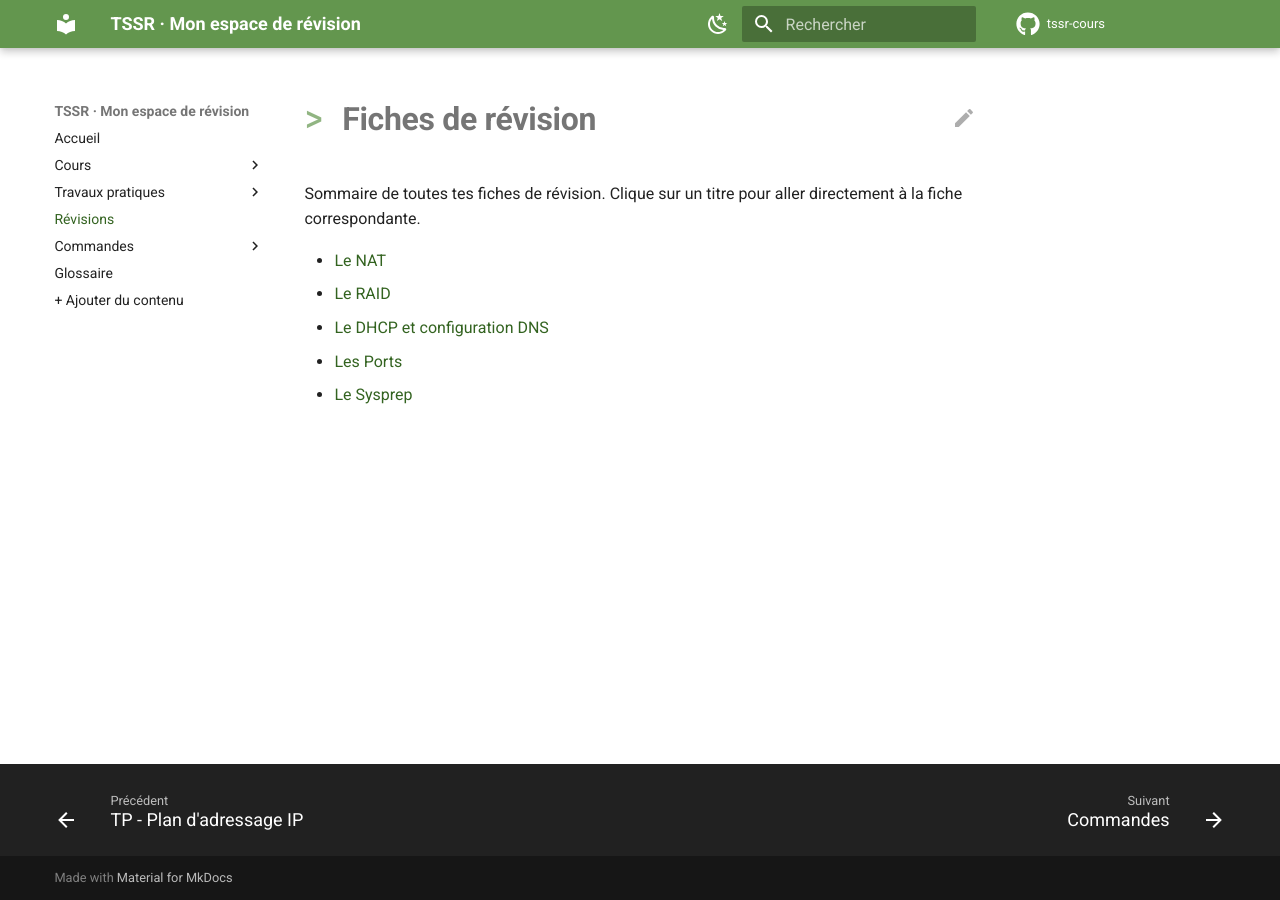
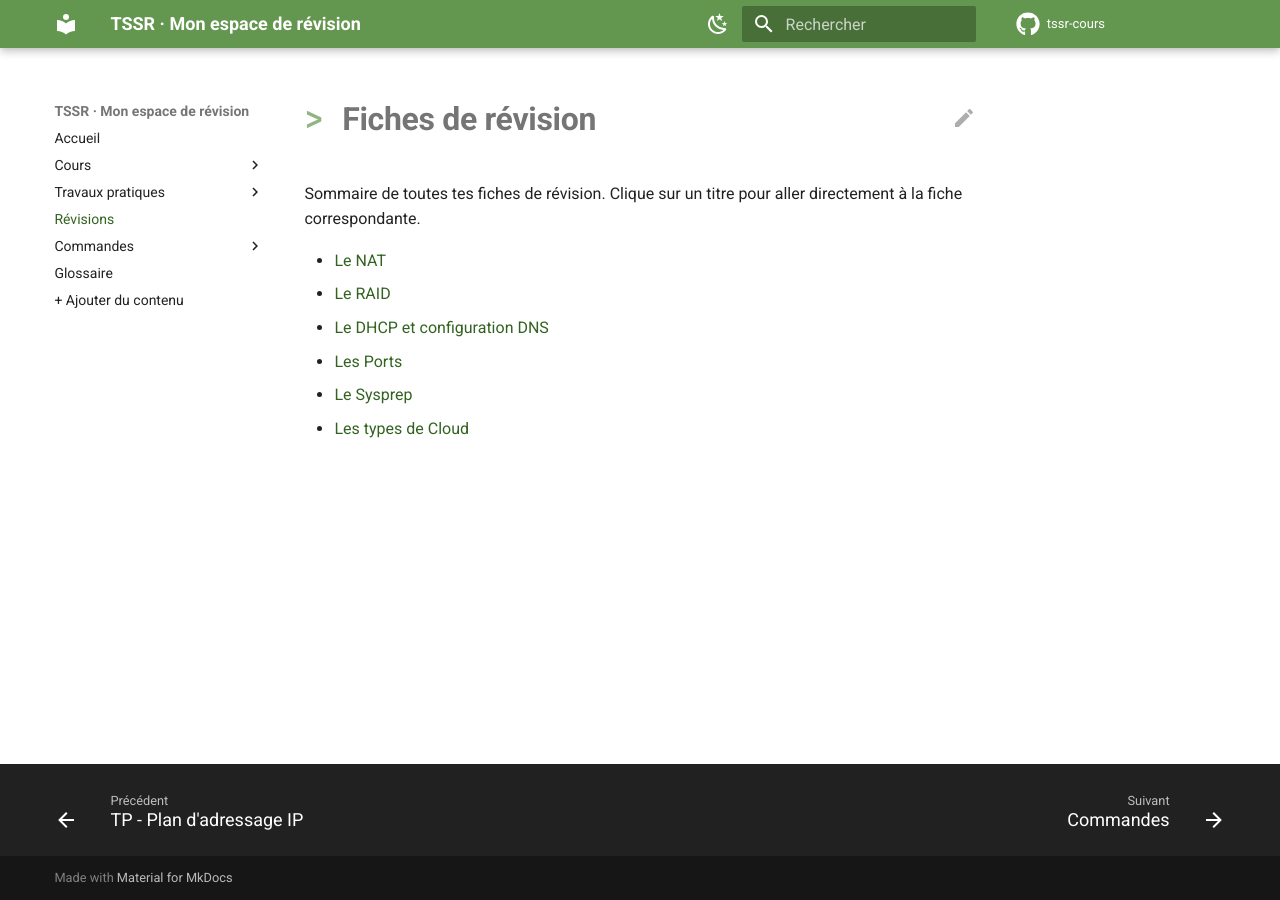
Before and after one commit to Kass-19/tssr-cours, an MkDocs documentation site: the page built from docs/revisions/index.md, in a window 1280 px wide. Built offline with MkDocs 1.6.1 and Material for MkDocs 9.7.7, drawn with Linux system fonts in a browser that asks for light colours; comment, search, counter and statistics services are not loaded.

Commit message:
Add link to 'Les types de Cloud' in index

```diff
--- a/docs/revisions/index.md
+++ b/docs/revisions/index.md
@@ -7,3 +7,4 @@ Sommaire de toutes tes fiches de révision. Clique sur un titre pour aller direc
 - [Le DHCP et configuration DNS](fiche-DHCP-config-DNS.md)
 - [Les Ports](fiche-ports.md)
 - [Le Sysprep](fiche-sysprep.md)
+- [Les types de Cloud](fiche-cloud.md)
```
